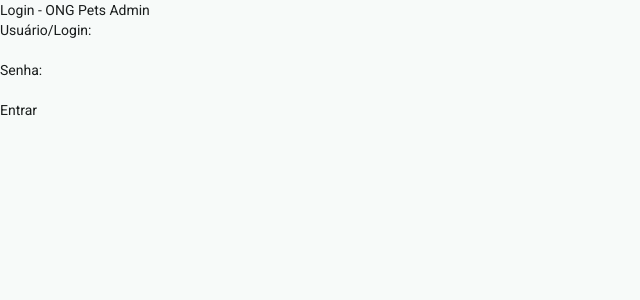
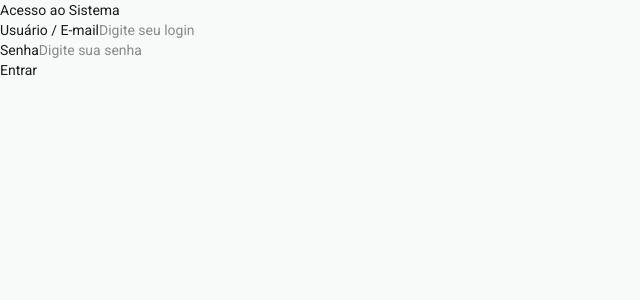
Before and after one commit to Kaua-Henrique1/sistema-adocao-pets-api, an Angular app in the folder frontend/: page /Login in a window 1280 px wide. Shown: the top 300 px of the page, without its empty margins (0-640 px from the left). Built offline with nearby package versions, Linux system fonts and the light colour scheme; no server answers.

Commit message:
feat(frontend): implementa fluxo completo de login e integracao com API

```diff
--- a/frontend/src/app/components/login/login.html
+++ b/frontend/src/app/components/login/login.html
@@ -1,35 +1,41 @@
-<h2>Login - ONG Pets Admin</h2>
+<div class="login-container">
+  <h2>Acesso ao Sistema</h2>
 
-<form (ngSubmit)="onSubmit()">
-  <div>
-    <label for="login">Usuário/Login:</label>
-    <input
-      type="text"
-      id="login"
-      name="login"
-      [(ngModel)]="credentials.login"
-      required
-    >
-  </div>
+  <form [formGroup]="loginForm" (ngSubmit)="onSubmit()">
 
-  <br>
+    <div class="form-group">
+      <label for="login">Usuário / E-mail</label>
+      <input
+        id="login"
+        type="text"
+        formControlName="login"
+        placeholder="Digite seu login"
+      />
+      <small class="error" *ngIf="loginForm.get('login')?.touched && loginForm.get('login')?.invalid">
+        O campo login é obrigatório.
+      </small>
+    </div>
 
-  <div>
-    <label for="senha">Senha:</label>
-    <input
-      type="password"
-      id="senha"
-      name="senha"
-      [(ngModel)]="credentials.senha"
-      required
-    >
-  </div>
+    <div class="form-group">
+      <label for="senha">Senha</label>
+      <input
+        id="senha"
+        type="password"
+        formControlName="senha"
+        placeholder="Digite sua senha"
+      />
+      <small class="error" *ngIf="loginForm.get('senha')?.touched && loginForm.get('senha')?.invalid">
+        A senha deve ter pelo menos 6 caracteres.
+      </small>
+    </div>
 
-  <br>
+    <div class="alert-error" *ngIf="errorMessage">
+      {{ errorMessage }}
+    </div>
 
-  <button type="submit">Entrar</button>
-</form>
+    <button type="submit" [disabled]="loginForm.invalid || isLoading">
+      {{ isLoading ? 'Entrando...' : 'Entrar' }}
+    </button>
 
-<p *ngIf="errorMessage" style="color: red;">
-  {{ errorMessage }}
-</p>
+  </form>
+</div>
--- a/frontend/src/app/components/login/login.ts
+++ b/frontend/src/app/components/login/login.ts
@@ -1,38 +1,53 @@
 import { Component, inject } from '@angular/core';
-import { CommonModule } from '@angular/common';
-import { FormsModule } from '@angular/forms';
+import { FormBuilder, FormGroup, Validators, ReactiveFormsModule } from '@angular/forms';
 import { Router } from '@angular/router';
-import { AuthService } from '../../services/auth';
+import { AuthService, LoginCredentials } from '../../services/auth';
+import { NgIf } from '@angular/common';
 
 @Component({
   selector: 'app-login',
   standalone: true,
-  imports: [CommonModule, FormsModule],
+  imports: [ReactiveFormsModule, NgIf],
   templateUrl: './login.html',
-  styleUrl: './login.css'
+  styleUrls: ['./login.css'],
 })
 export class Login {
+  private fb = inject(FormBuilder);
   private authService = inject(AuthService);
   private router = inject(Router);
 
-  credentials = {
-    login: '',
-    senha: ''
-  };
+  errorMessage: string | null = null;
+  isLoading = false;
 
-  errorMessage = '';
+  loginForm: FormGroup = this.fb.group({
+    login: ['', [Validators.required]],
+    senha: ['', [Validators.required, Validators.minLength(6)]],
+  });
 
   onSubmit(): void {
-    this.errorMessage = '';
+    if (this.loginForm.invalid) {
+      this.loginForm.markAllAsTouched();
+      return;
+    }
 
-    this.authService.login(this.credentials).subscribe({
+    this.isLoading = true;
+    this.errorMessage = null;
+
+    const credentials: LoginCredentials = this.loginForm.value;
+
+    this.authService.login(credentials).subscribe({
       next: () => {
+        this.isLoading = false;
         this.router.navigate(['/home']);
       },
       error: (err) => {
-        console.error(err);
-        this.errorMessage = 'Usuário ou senha inválidos!';
-      }
+        this.isLoading = false;
+        if (err.status === 403 || err.status === 400) {
+          this.errorMessage = 'Login ou senha incorretos.';
+        } else {
+          this.errorMessage = 'Erro ao conectar ao servidor. Tente novamente mais tarde.';
+        }
+      },
     });
   }
 }
--- a/frontend/src/app/services/auth.ts
+++ b/frontend/src/app/services/auth.ts
@@ -13,21 +13,24 @@ export interface LoginCredentials {
 }
 
 @Injectable({
-  providedIn: 'root'
+  providedIn: 'root',
 })
 export class AuthService {
   private http = inject(HttpClient);
-
-  private apiUrl = `${environment.apiUrl}/pets`;
+  private apiUrl = `${environment.apiUrl}/auth`;
 
   login(credentials: LoginCredentials): Observable<LoginResponse> {
-    return this.http.post<LoginResponse>(this.apiUrl, credentials).pipe(
-      tap(response => {
+    return this.http.post<LoginResponse>(`${this.apiUrl}/login`, credentials).pipe(
+      tap((response) => {
         if (response.token) {
           localStorage.setItem('token', response.token);
         }
-      })
+      }),
     );
+  }
+
+  register(userData: any): Observable<string> {
+    return this.http.post<string>(`${this.apiUrl}/register`, userData);
   }
 
   getToken(): string | null {
```
